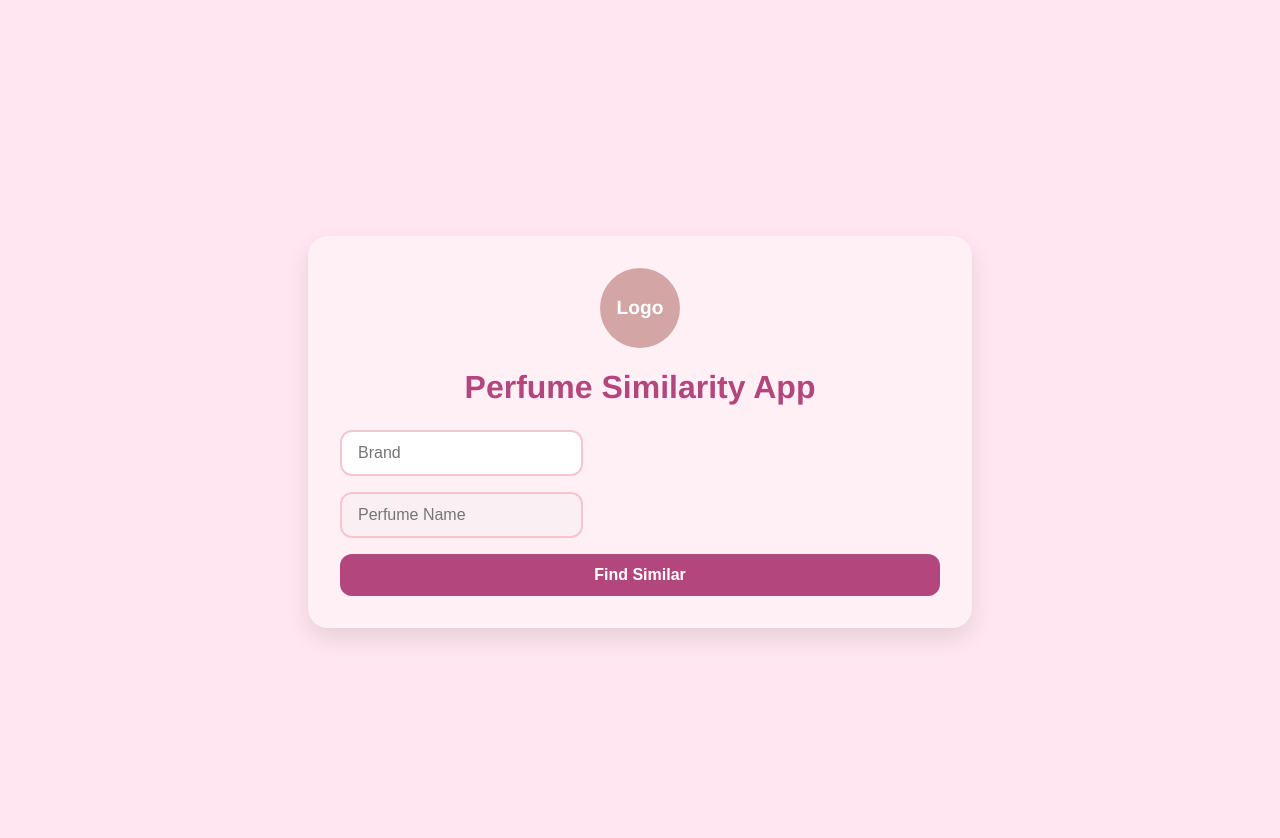
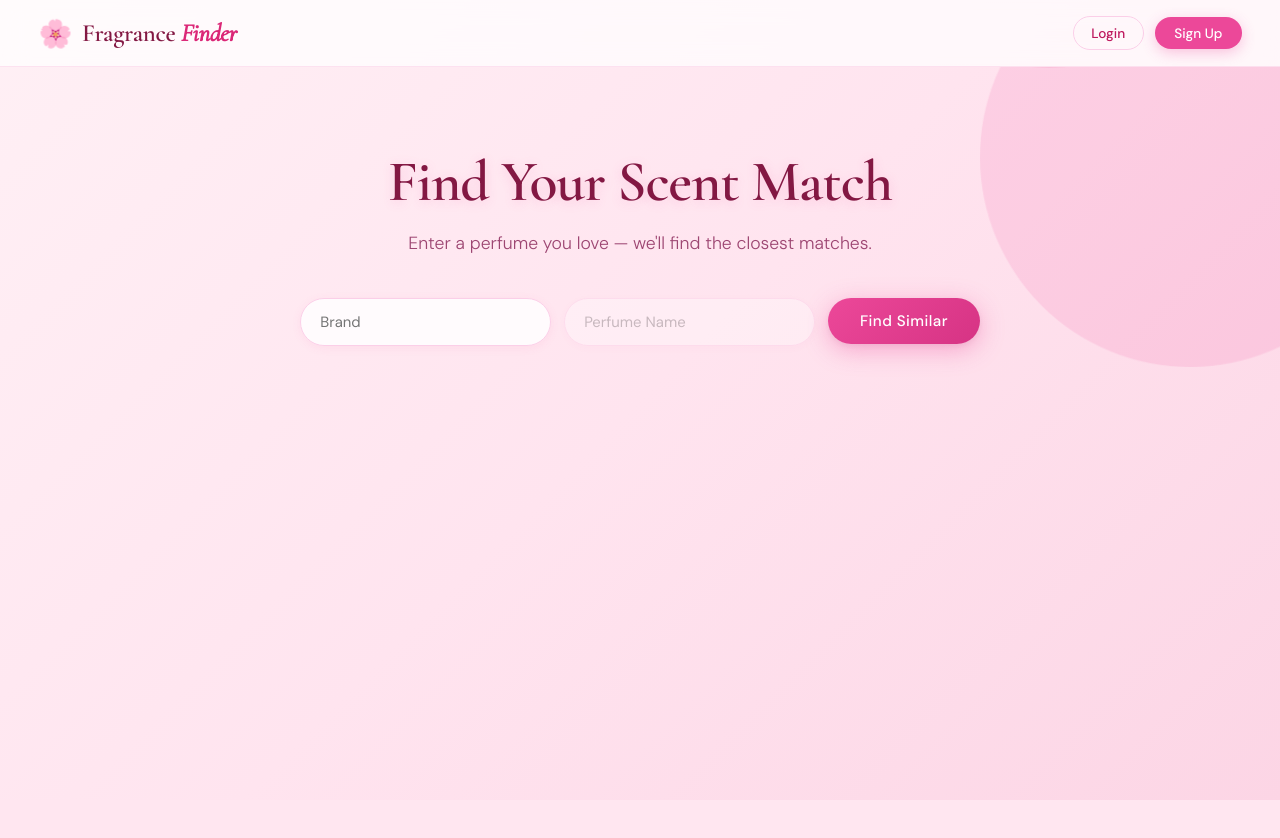
Before and after one commit to rinad-h/scent-similarity-visualizer, a React (Create React App) app in the folder frontend/: page /discover in a window 1280 px wide. Shown: the top 838 px of the page. After the commit the page ends 800 px from the top, so only its background shows below. Built offline with nearby package versions, Linux system fonts and the light colour scheme.

Commit message:
changed css of similarity perfume page. fixed routing error on the results page that leads you to similar perfume page. also incirporated the nav bar. no bugs identified.

```diff
--- a/frontend/src/features/similarity/SimilarityFeature.js
+++ b/frontend/src/features/similarity/SimilarityFeature.js
@@ -1,5 +1,6 @@
 import { useState } from "react";
-import "../../App.css";
+import Navbar from "../../common/Navbar";
+import "../../styles/SimilarityFeature.css";
 
 function SimilarityFeature() {
   const [brand, setBrand] = useState("");
@@ -17,16 +18,13 @@ function SimilarityFeature() {
       if (field === "perfume") setPerfumeSuggestions([]);
       return;
     }
-
     try {
       const url = new URL("http://127.0.0.1:5000/autocomplete");
       url.searchParams.append("field", field);
       url.searchParams.append("q", query);
       if (brandVal) url.searchParams.append("brand", brandVal);
-
       const res = await fetch(url.toString());
       const data = await res.json();
-
       if (field === "brand") {
         setBrandSuggestions(data.suggestions || []);
         setBrandAvailable(data.available !== false);
@@ -34,66 +32,66 @@ function SimilarityFeature() {
         setPerfumeSuggestions(data.suggestions || []);
         setPerfumeAvailable(data.available !== false);
       }
-    } catch (err) {
-      if (field === "brand") {
-        setBrandSuggestions([]);
-        setBrandAvailable(false);
-      } else {
-        setPerfumeSuggestions([]);
-        setPerfumeAvailable(false);
-      }
+    } catch {
+      if (field === "brand") { setBrandSuggestions([]); setBrandAvailable(false); }
+      else { setPerfumeSuggestions([]); setPerfumeAvailable(false); }
     }
   };
 
   const handleBrandChange = (value) => {
-    setBrand(value);
-    setResults([]);
-    setError("");
-    setPerfume("");
-    setPerfumeSuggestions([]);
-    setPerfumeAvailable(true);
+    setBrand(value); setResults([]); setError("");
+    setPerfume(""); setPerfumeSuggestions([]); setPerfumeAvailable(true);
     fetchAutocomplete("brand", value);
   };
 
   const handlePerfumeChange = (value) => {
-    setPerfume(value);
-    setResults([]);
-    setError("");
+    setPerfume(value); setResults([]); setError("");
     fetchAutocomplete("perfume", value, brand);
+  };
+
+  const handleBrandSelect = (value) => {
+    setBrand(value); setBrandSuggestions([]); setResults([]); setError("");
+    setPerfume(""); setPerfumeSuggestions([]); setPerfumeAvailable(true);
+  };
+
+  const handlePerfumeSelect = (value) => {
+    setPerfume(value); setPerfumeSuggestions([]); setResults([]); setError("");
   };
 
   const handleSubmit = async (e) => {
     e.preventDefault();
-    setError("");
-    setResults([]);
-
+    setError(""); setResults([]);
     try {
       const res = await fetch("http://127.0.0.1:5000/similar_perfumes", {
         method: "POST",
         headers: { "Content-Type": "application/json" },
         body: JSON.stringify({ brand, perfume }),
       });
-
       const data = await res.json();
-
-      if (!res.ok) {
-        setError(data.error || "Perfume not found");
-        return;
-      }
-
+      if (!res.ok) { setError(data.error || "Perfume not found"); return; }
       setResults(data.similar_perfumes);
-    } catch (err) {
+    } catch {
       setError("Error connecting to server");
     }
   };
 
   return (
-    <div className="container">
-      <div className="content">
-        <div className="logo">Logo</div>
-        <h1>Perfume Similarity App</h1>
+    <div className="sim-page">
+      <Navbar />
 
-        <form onSubmit={handleSubmit}>
+      {/* ── Hero search section ── */}
+      <section className="sim-hero">
+        <div className="sim-hero-bg" aria-hidden="true" />
+
+        <h1 className="sim-hero-title">Find Your Scent Match</h1>
+        <p className="sim-hero-subtitle">
+          Enter a perfume you love — we'll find the closest matches.
+        </p>
+
+        <form className="sim-search-form" onSubmit={handleSubmit}>
+          <div className="sim-inputs-row">
+
+            {/* Brand */}
             <div className="autocomplete-field">
               <input
                 type="text"
@@ -104,15 +102,12 @@ function SimilarityFeature() {
                 autoComplete="off"
               />
               {brand && !brandAvailable && (
-              <p className="error">Brand not available</p>
+                <p className="sim-field-error">Brand not available</p>
               )}
               {brandSuggestions.length > 0 && (
                 <ul className="suggestions">
                   {brandSuggestions.map((item, idx) => (
-                  <li
-                    key={`brand-${idx}`}
-                    onClick={() => handleBrandChange(item)}
-                  >
+                    <li key={`brand-${idx}`} onClick={() => handleBrandSelect(item)}>
                       {item}
                     </li>
                   ))}
@@ -120,6 +115,7 @@ function SimilarityFeature() {
               )}
             </div>
 
+            {/* Perfume */}
             <div className="autocomplete-field">
               <input
                 type="text"
@@ -131,15 +127,12 @@ function SimilarityFeature() {
                 disabled={!brand}
               />
               {perfume && !perfumeAvailable && (
-              <p className="error">Perfume not available</p>
+                <p className="sim-field-error">Perfume not available</p>
               )}
               {perfumeSuggestions.length > 0 && (
                 <ul className="suggestions">
                   {perfumeSuggestions.map((item, idx) => (
-                  <li
-                    key={`perfume-${idx}`}
-                    onClick={() => handlePerfumeChange(item)}
-                  >
+                    <li key={`perfume-${idx}`} onClick={() => handlePerfumeSelect(item)}>
                       {item}
                     </li>
                   ))}
@@ -147,26 +140,31 @@ function SimilarityFeature() {
               )}
             </div>
 
-          <button type="submit">Find Similar</button>
+            <button type="submit" className="sim-btn-find">Find Similar</button>
+          </div>
+
+          {error && <p className="sim-error">{error}</p>}
         </form>
+      </section>
 
-        {error && <p className="error">{error}</p>}
-
+      {/* ── Results grid ── */}
       {results.length > 0 && (
-          <div className="results">
-            <h2>Top Similar Perfumes:</h2>
-            <ul>
+        <section className="sim-results-section">
+          <h2 className="sim-results-heading">Top Matches</h2>
+          <div className="sim-results-grid">
             {results.map((r, idx) => (
-                <li key={idx}>
-                  <strong>{r.perfume}</strong> by {r.brand} (Score: {r.score})
-                  <br />
-                  Notes: {r.notes}
-                </li>
+              <div className="sim-result-card" key={idx}>
+                <span className="sim-result-rank">#{idx + 1}</span>
+                <h3 className="sim-result-name">{r.perfume}</h3>
+                <p className="sim-result-brand">{r.brand}</p>
+                <div className="sim-result-divider" />
+                <p className="sim-result-notes">{r.notes}</p>
+                <span className="sim-result-score">Score: {r.score}</span>
+              </div>
             ))}
-            </ul>
           </div>
+        </section>
       )}
-      </div>
     </div>
   );
 }
--- a/frontend/src/pages/ResultsPage.js
+++ b/frontend/src/pages/ResultsPage.js
@@ -288,7 +288,7 @@ export default function ResultsPage() {
 
           <button
             className="btn-action-secondary"
-            onClick={() => navigate("/similar")}
+            onClick={() => navigate("/discover")}
           >
             ✦ Explore Similar
           </button>
--- /dev/null
+++ b/frontend/src/styles/SimilarityFeature.css
@@ -0,0 +1,293 @@
+@import url('https://fonts.googleapis.com/css2?family=Cormorant+Garamond:ital,wght@0,400;0,600;1,400&family=DM+Sans:wght@300;400;500&display=swap');
+
+/* ── Page shell ─────────────────────────────────────────────── */
+.sim-page {
+  min-height: 100vh;
+  font-family: 'DM Sans', sans-serif;
+  background: linear-gradient(135deg, #fff0f5 0%, #ffe4ef 50%, #fcd5e5 100%);
+  display: flex;
+  flex-direction: column;
+}
+
+/* ── Hero ────────────────────────────────────────────────────── */
+.sim-hero {
+  display: flex;
+  flex-direction: column;
+  align-items: center;
+  text-align: center;
+  padding: 5rem 2rem 4rem;
+  position: relative;
+  overflow: hidden;
+}
+
+/* Decorative blurred blob */
+.sim-hero-bg {
+  position: absolute;
+  top: -120px;
+  right: -120px;
+  width: 420px;
+  height: 420px;
+  background: rgba(236, 72, 153, 0.13);
+  border-radius: 50%;
+  animation: rotate 22s linear infinite;
+  pointer-events: none;
+  z-index: 0;
+}
+.sim-hero-bg::after {
+  content: '';
+  position: absolute;
+  bottom: -80px;
+  left: -180px;
+  width: 300px;
+  height: 300px;
+  background: rgba(219, 39, 119, 0.08);
+  border-radius: 50%;
+}
+
+@keyframes rotate {
+  from { transform: rotate(0deg); }
+  to   { transform: rotate(360deg); }
+}
+
+.sim-hero-title {
+  font-family: 'Cormorant Garamond', serif;
+  font-size: 3.6rem;
+  font-weight: 600;
+  color: #831843;
+  margin: 0 0 0.7rem;
+  letter-spacing: -1px;
+  text-shadow: 0 2px 12px rgba(236, 72, 153, 0.18);
+  position: relative;
+  z-index: 1;
+}
+
+.sim-hero-subtitle {
+  font-size: 1.1rem;
+  color: #9d4672;
+  font-weight: 300;
+  margin: 0 0 2.6rem;
+  line-height: 1.6;
+  position: relative;
+  z-index: 1;
+}
+
+/* ── Search form ─────────────────────────────────────────────── */
+.sim-search-form {
+  width: 100%;
+  max-width: 680px;
+  position: relative;
+  z-index: 2;
+}
+
+.sim-inputs-row {
+  display: flex;
+  gap: 0.8rem;
+  align-items: flex-start;
+  flex-wrap: wrap;
+}
+
+.sim-inputs-row .autocomplete-field {
+  flex: 1;
+  min-width: 180px;
+  position: relative;
+}
+
+.sim-inputs-row input {
+  width: 100%;
+  padding: 0.82rem 1.2rem;
+  border: 1.5px solid #fbcfe8;
+  border-radius: 50px;
+  font-family: 'DM Sans', sans-serif;
+  font-size: 0.93rem;
+  color: #831843;
+  background: rgba(255, 255, 255, 0.82);
+  outline: none;
+  box-sizing: border-box;
+  transition: border-color 0.18s, box-shadow 0.18s;
+  box-shadow: 0 2px 10px rgba(236, 72, 153, 0.08);
+}
+.sim-inputs-row input:focus {
+  border-color: #ec4899;
+  box-shadow: 0 0 0 3px rgba(236, 72, 153, 0.13);
+}
+.sim-inputs-row input:disabled {
+  opacity: 0.4;
+  cursor: not-allowed;
+}
+
+/* Autocomplete dropdown */
+.suggestions {
+  list-style: none;
+  margin: 0;
+  padding: 0.4rem 0;
+  position: absolute;
+  top: calc(100% + 6px);
+  left: 0;
+  right: 0;
+  background: #fff;
+  border: 1.5px solid #fbcfe8;
+  border-radius: 16px;
+  box-shadow: 0 8px 28px rgba(236, 72, 153, 0.14);
+  z-index: 50;
+  overflow: hidden;
+}
+.suggestions li {
+  padding: 0.62rem 1.2rem;
+  font-size: 0.9rem;
+  color: #831843;
+  cursor: pointer;
+  transition: background 0.14s;
+}
+.suggestions li:hover {
+  background: rgba(249, 168, 212, 0.18);
+}
+
+/* Find button */
+.sim-btn-find {
+  padding: 0.82rem 2rem;
+  background: linear-gradient(135deg, #ec4899 0%, #d63384 100%);
+  color: #fff;
+  font-family: 'DM Sans', sans-serif;
+  font-size: 0.95rem;
+  font-weight: 500;
+  border: none;
+  border-radius: 50px;
+  cursor: pointer;
+  white-space: nowrap;
+  letter-spacing: 0.03em;
+  box-shadow:
+    0 6px 24px rgba(236, 72, 153, 0.38),
+    0 2px 6px rgba(0, 0, 0, 0.06);
+  transition: transform 0.2s, box-shadow 0.2s;
+  flex-shrink: 0;
+}
+.sim-btn-find:hover {
+  transform: translateY(-3px) scale(1.03);
+  box-shadow:
+    0 12px 34px rgba(236, 72, 153, 0.46),
+    0 2px 8px rgba(0, 0, 0, 0.08);
+}
+
+/* Errors */
+.sim-field-error {
+  font-size: 0.78rem;
+  color: #be123c;
+  margin: 0.3rem 0 0 1rem;
+}
+.sim-error {
+  margin-top: 1rem;
+  font-size: 0.88rem;
+  color: #be123c;
+  background: rgba(254, 205, 211, 0.5);
+  border: 1px solid #fda4af;
+  border-radius: 50px;
+  padding: 0.6rem 1.2rem;
+  text-align: center;
+}
+
+/* ── Results section ─────────────────────────────────────────── */
+.sim-results-section {
+  padding: 2rem 2rem 5rem;
+  max-width: 900px;
+  margin: 0 auto;
+  width: 100%;
+  box-sizing: border-box;
+}
+
+.sim-results-heading {
+  font-family: 'Cormorant Garamond', serif;
+  font-size: 2rem;
+  font-weight: 600;
+  color: #831843;
+  margin: 0 0 1.6rem;
+  text-align: center;
+  letter-spacing: -0.3px;
+}
+
+.sim-results-grid {
+  display: grid;
+  grid-template-columns: repeat(auto-fit, minmax(240px, 1fr));
+  gap: 1.2rem;
+}
+
+/* Individual result card */
+.sim-result-card {
+  background: rgba(255, 255, 255, 0.78);
+  border: 1px solid rgba(249, 168, 212, 0.35);
+  border-radius: 24px;
+  padding: 1.8rem 1.6rem;
+  display: flex;
+  flex-direction: column;
+  gap: 0.3rem;
+  box-shadow:
+    0 4px 20px rgba(236, 72, 153, 0.09),
+    0 1px 4px rgba(0, 0, 0, 0.04);
+  transition: transform 0.2s, box-shadow 0.2s;
+  position: relative;
+}
+.sim-result-card:hover {
+  transform: translateY(-4px);
+  box-shadow:
+    0 12px 36px rgba(236, 72, 153, 0.18),
+    0 2px 8px rgba(0, 0, 0, 0.07);
+}
+
+.sim-result-rank {
+  font-size: 0.75rem;
+  font-weight: 500;
+  color: #db2777;
+  letter-spacing: 0.08em;
+  text-transform: uppercase;
+}
+
+.sim-result-name {
+  font-family: 'Cormorant Garamond', serif;
+  font-size: 1.45rem;
+  font-weight: 600;
+  color: #831843;
+  margin: 0.2rem 0 0;
+  line-height: 1.2;
+}
+
+.sim-result-brand {
+  font-size: 0.85rem;
+  color: #be185d;
+  font-weight: 400;
+  margin: 0;
+}
+
+.sim-result-divider {
+  width: 32px;
+  height: 1.5px;
+  background: #f9a8d4;
+  border-radius: 2px;
+  margin: 0.6rem 0;
+}
+
+.sim-result-notes {
+  font-size: 0.88rem;
+  color: #6b2145;
+  line-height: 1.6;
+  margin: 0;
+  flex: 1;
+}
+
+.sim-result-score {
+  margin-top: 0.8rem;
+  font-size: 0.78rem;
+  font-weight: 500;
+  color: #9d4672;
+  background: rgba(249, 168, 212, 0.18);
+  border-radius: 50px;
+  padding: 0.28rem 0.8rem;
+  align-self: flex-start;
+}
+
+/* ── Responsive ─────────────────────────────────────────────── */
+@media (max-width: 640px) {
+  .sim-hero-title { font-size: 2.5rem; }
+  .sim-hero-subtitle { font-size: 0.95rem; }
+  .sim-inputs-row { flex-direction: column; }
+  .sim-btn-find { width: 100%; }
+  .sim-results-grid { grid-template-columns: 1fr; }
+}
```
Lines whose indentation alone changed are shown as unchanged.
